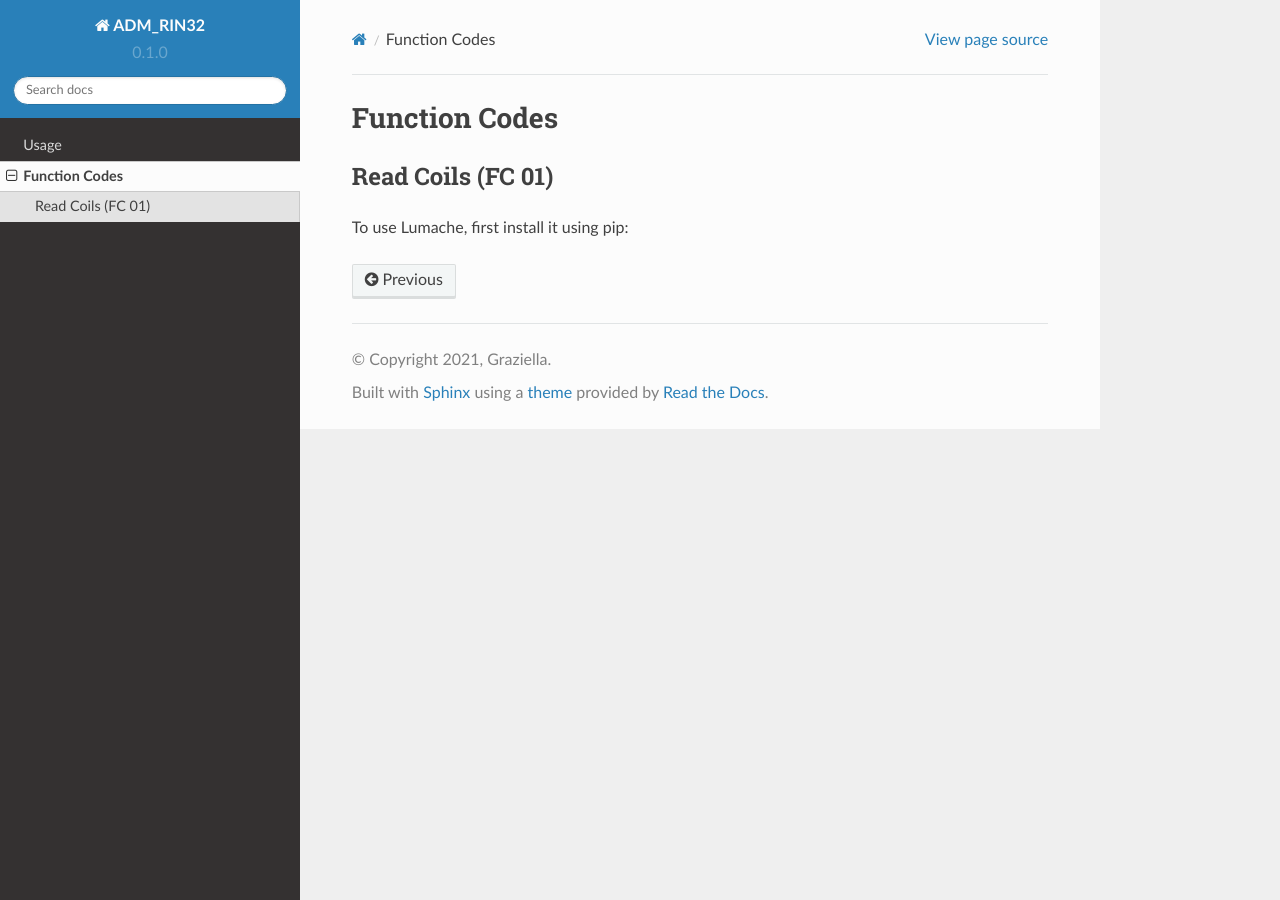
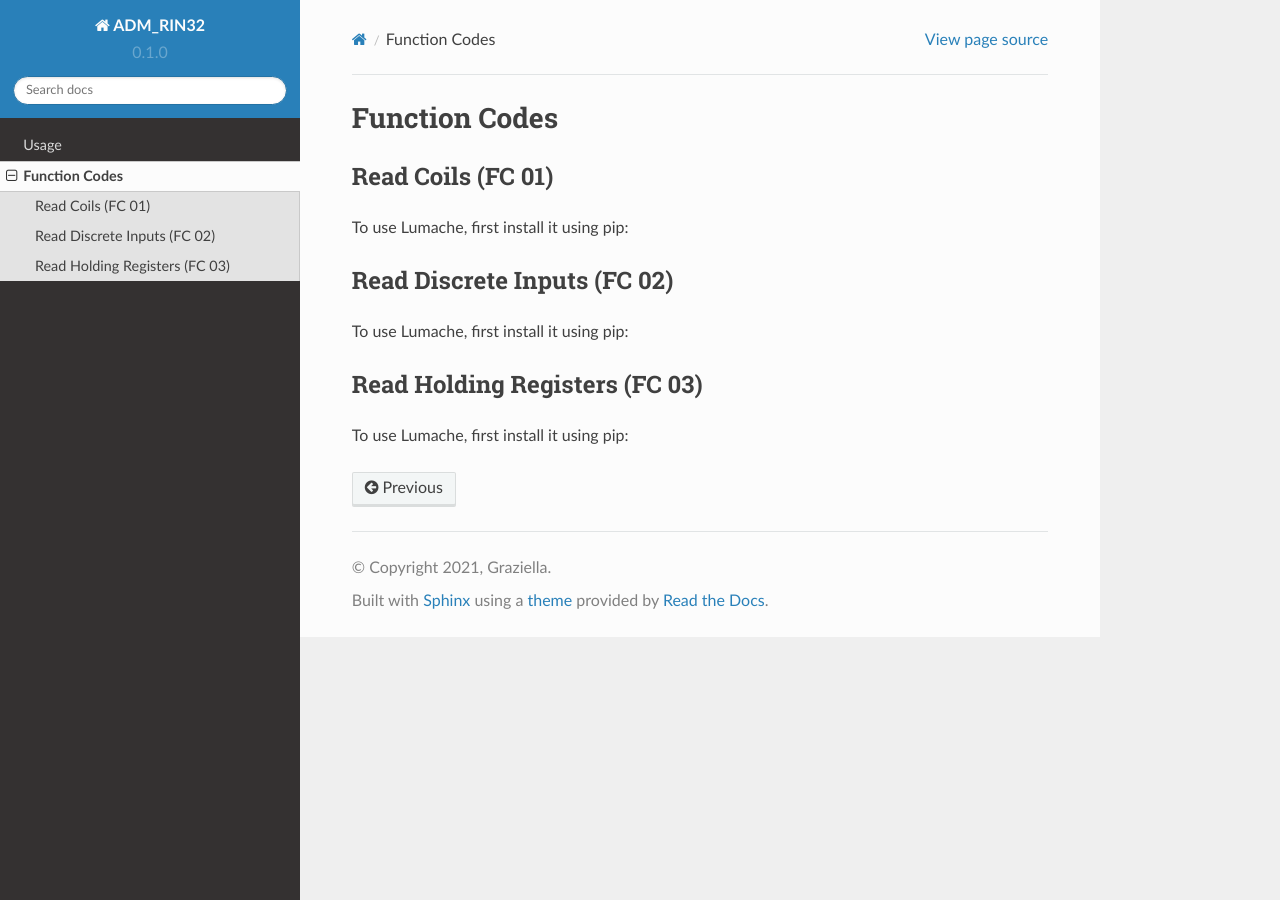
Before and after one commit to KeuntekLee/ADM_RIN32_Docs, a Sphinx documentation site: the page built from docs/source/functioncodes.rst, in a window 1280 px wide. Built offline with Sphinx 7.4.7 and the Read the Docs theme 2.0.0, drawn with Linux system fonts in a browser that asks for light colours.

Commit message:
Update functioncodes.rst

```diff
--- a/docs/source/functioncodes.rst
+++ b/docs/source/functioncodes.rst
@@ -2,8 +2,20 @@ Function Codes
 =====
 
 .. _readcoils:
+.. _readdiscreteinputs:
+.. _readholdingregisters:
 
 Read Coils (FC 01)
 ------------
 
 To use Lumache, first install it using pip:
+
+Read Discrete Inputs (FC 02)
+------------
+
+To use Lumache, first install it using pip:
+
+Read Holding Registers (FC 03)
+------------
+
+To use Lumache, first install it using pip:
```
